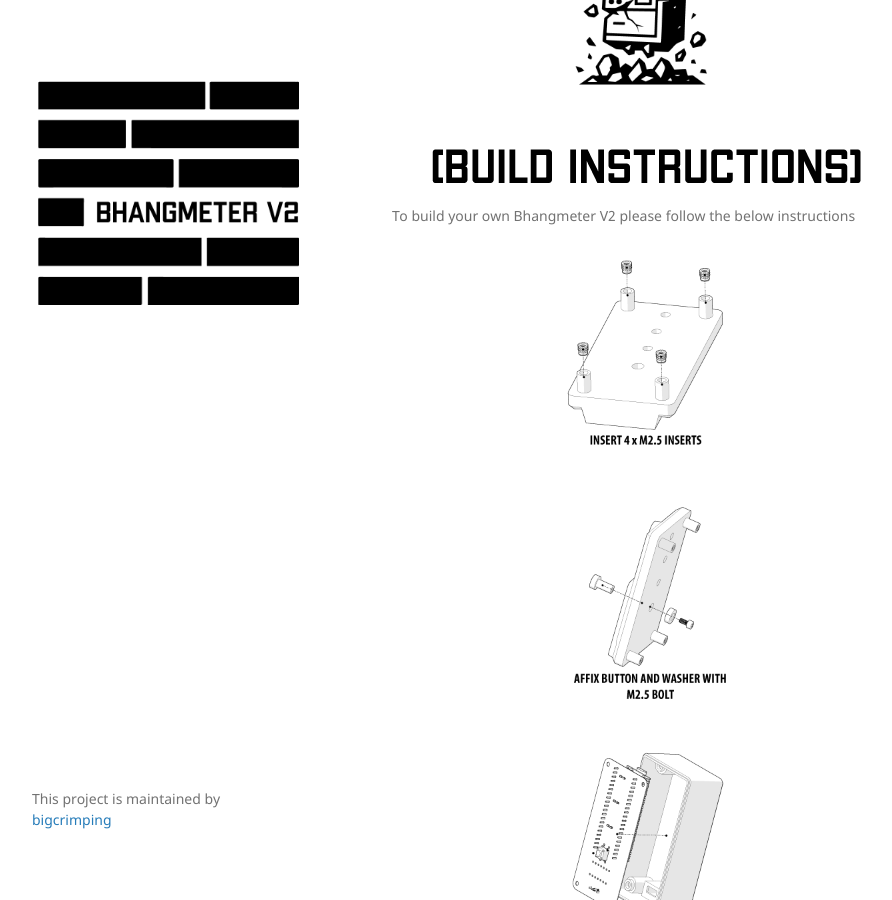
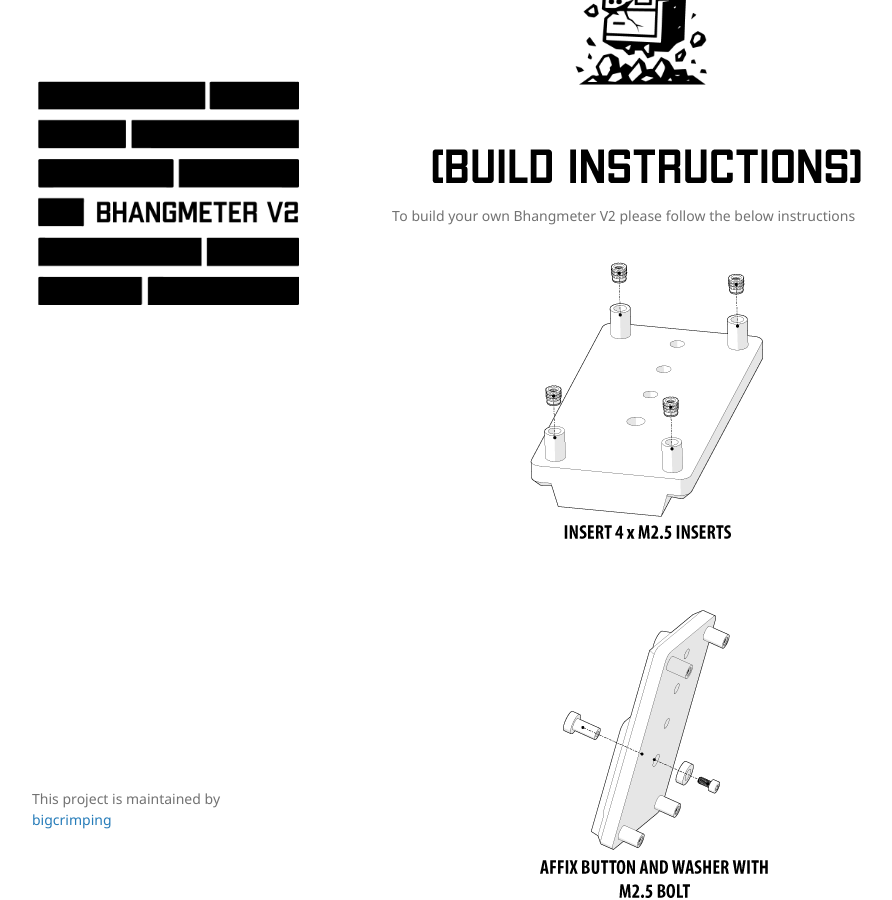
Before and after one commit to bigcrimping/bhangmeter, a Jekyll site: the page built from index.md, in a window 1280 px wide and 900 px high, scrolled down 1976 px. Shown: the whole window, without its empty margins (178-1070 px from the left). Built offline with Jekyll 4.4.1, drawn with Linux system fonts in a browser that asks for light colours; our own code applies the rules of GitHub Pages for plain Markdown files.

Commit message:
updated size

```diff
--- a/index.md
+++ b/index.md
@@ -116,32 +116,32 @@
 
 <p align="center">
   <a href="./assets/img/1.png" target="_blank">
-    <img src="./assets/img/1.png" alt="Step 1" style="max-height: 200px; margin: 10px 0;">
+    <img src="./assets/img/1.png" alt="Step 1" style="max-height: 300px; margin: 10px 0;">
   </a>
 </p>
 <p align="center">
   <a href="./assets/img/2.png" target="_blank">
-    <img src="./assets/img/2.png" alt="Step 2" style="max-height: 200px; margin: 10px 0;">
+    <img src="./assets/img/2.png" alt="Step 2" style="max-height: 300px; margin: 10px 0;">
   </a>
 </p>
 <p align="center">
   <a href="./assets/img/3.png" target="_blank">
-    <img src="./assets/img/3.png" alt="Step 3" style="max-height: 200px; margin: 10px 0;">
+    <img src="./assets/img/3.png" alt="Step 3" style="max-height: 300px; margin: 10px 0;">
   </a>
 </p>
 <p align="center">
   <a href="./assets/img/4.png" target="_blank">
-    <img src="./assets/img/4.png" alt="Step 4" style="max-height: 200px; margin: 10px 0;">
+    <img src="./assets/img/4.png" alt="Step 4" style="max-height: 300px; margin: 10px 0;">
   </a>
 </p>
 <p align="center">
   <a href="./assets/img/5.png" target="_blank">
-    <img src="./assets/img/5.png" alt="Step 5" style="max-height: 200px; margin: 10px 0;">
+    <img src="./assets/img/5.png" alt="Step 5" style="max-height: 300px; margin: 10px 0;">
   </a>
 </p>
 <p align="center">
   <a href="./assets/img/6.png" target="_blank">
-    <img src="./assets/img/6.png" alt="Step 6" style="max-height: 200px; margin: 10px 0;">
+    <img src="./assets/img/6.png" alt="Step 6" style="max-height: 300px; margin: 10px 0;">
   </a>
 </p>
 
```
